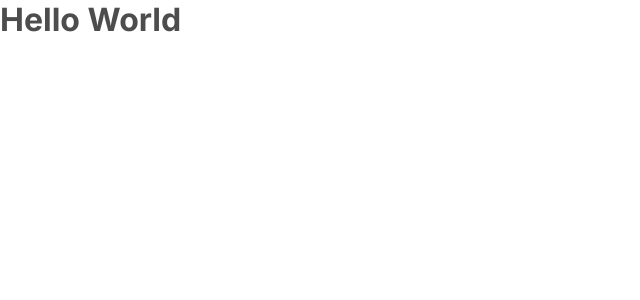
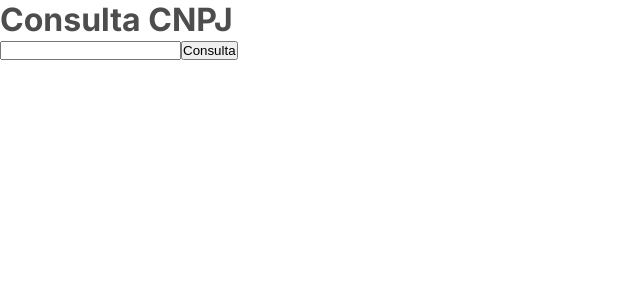
Before and after one commit to GPrince00/gd-test, a Next.js app: page / in a window 1280 px wide. Shown: the top 300 px of the page, without its empty margins (0-640 px from the left). Built offline with nearby package versions, Linux system fonts and the light colour scheme.

Commit message:
feat: create a call to brasilapi to get the cnpj info

```diff
--- a/src/app/page.js
+++ b/src/app/page.js
@@ -1,5 +1,58 @@
+"use client";
+import { useState } from "react";
+
 export default function Home() {
+  const [cnpj, setCnpj] = useState("");
+  const [nome, setNome] = useState("");
+  const [razaoSocial, setRazaoSocial] = useState("");
+  const [dataAbertura, setDataAbertura] = useState("");
+  const [situacao, setSituacao] = useState("");
+  const [atividadePrincipal, setAtividadePrincipal] = useState("");
+  const [tipoLogradouro, setTipoLogradouro] = useState("");
+  const [logradouro, setLogradouro] = useState("");
+  const [numero, setNumero] = useState("");
+  const [complemento, setComplemento] = useState("");
+  const [bairro, setBairro] = useState("");
+  const [cep, setCep] = useState("");
+  const [municipio, setMunicipio] = useState("");
+  const [uf, setUf] = useState("");
+  const [telefone, setTelefone] = useState("");
+  const [email, setEmail] = useState("");
+
+  async function getCnpj() {
+    if (!cnpj) return console.log("invalid CNPJ");
+    const res = await fetch(`https://brasilapi.com.br/api/cnpj/v1/${cnpj}`);
+
+    if (!res.ok) throw new Error("Failed to fetch data");
+
+    const data = await res.json();
+    setNome(data.nome_fantasia);
+    setRazaoSocial(data.razao_social);
+    setDataAbertura(data.data_inicio_atividade);
+    setSituacao(data.situacao_cadastral);
+    setAtividadePrincipal(data.cnae_fiscal_descricao);
+    setTipoLogradouro(data.descricao_tipo_de_logradouro);
+    setLogradouro(data.logradouro);
+    setNumero(data.numero);
+    setComplemento(data.complemento);
+    setBairro(data.bairro);
+    setCep(data.cep);
+    setMunicipio(data.municipio);
+    setUf(data.uf);
+    setTelefone(data.ddd_telefone_1);
+    setEmail(data.email);
+
+    console.log(data);
+
+    setCnpj("");
+    return Response.json({ data });
+  }
+
   return (
-    <h1>Hello World</h1>
+    <div>
+      <h1>Consulta CNPJ</h1>
+      <input value={cnpj} onChange={(e) => setCnpj(e.target.value)} />
+      <button onClick={() => getCnpj()}>Consulta</button>
+    </div>
   );
 }
```
